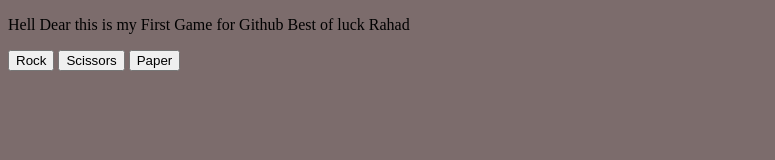
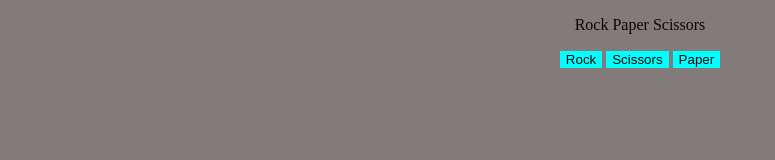
Before and after one commit to Rahadmr645/Superdev, a plain HTML site: page makingRockGame/index.html in a window 1280 px wide. Both pictures are taken after a click on the button "Rock". Shown: the whole page, without its empty margins (0-775 px from the left). Drawn offline with Linux system fonts and the light colour scheme.

Commit message:
Rock paper game

```diff
--- a/makingRockGame/index.html
+++ b/makingRockGame/index.html
@@ -5,18 +5,24 @@
     <meta charset="UTF-8">
     <meta name="viewport" content="width=device-width, initial-scale=1.0">
     <title>Rock Sisors Paper</title>
+    <link rel="stylesheet" href="style.css">
+    <script src="script.js"></script>
 </head>
-<style>
-    body {
-        background-color: #7c6c6c;
-    }
+
 </style>
 
 <body>
-    <p>Hell Dear this is my First Game for Github Best of luck Rahad</p>
-    <button>Rock</button>
-    <button>Scissors</button>
-    <button>Paper</button>
+    <p>Rock Paper Scissors</p>
+    <button onclick="
+     playGame ('Rock');
+
+    ">Rock</button>
+
+
+    <button onclick=" playGame ('Scissors')">Scissors</button>
+
+
+    <button onclick=" playGame ('Paper');">Paper</button>
 </body>
 
 </html>
--- /dev/null
+++ b/makingRockGame/script.js
@@ -0,0 +1,48 @@
+function randomMoves() {
+    const randomMove = Math.random();
+    let computerMove = '';
+    let Result = '';
+    if (randomMove > 0 && randomMove <= 1 / 2) {
+        computerMove = 'Rock';
+    } else if (randomMove > 1 / 2 && randomMove <= 2 / 3) {
+        computerMove = 'Paper';
+    } else if (randomMove > 2 / 3 && randomMove < 1) {
+        computerMove = 'Scissors';
+    }
+
+    return computerMove;
+
+}
+
+function playGame(playerMove) {
+    const computerMove = randomMoves();
+
+    if (playerMove === 'Rock') {
+        if (computerMove === 'Rock') {
+            Result = 'Tie';
+        } else if (computerMove === 'Paper') {
+            Result = 'You win';
+        } else if (computerMove === 'Scissors') {
+            Result = 'You Lose';
+        }
+    } else if (playerMove === 'Scissors') {
+        if (computerMove === 'Rock') {
+            Result = 'You win';
+        } else if (computerMove === 'Paper') {
+            Result = 'You lose';
+        } else if (computerMove === 'Scissors') {
+            Result = 'Tie.';
+        }
+    } else if (playerMove === 'Paper') {
+        if (computerMove === 'Rock') {
+            Result = 'You lose';
+        } else if (computerMove === 'Paper') {
+            Result = 'Tie';
+        } else if (computerMove === 'Scissors') {
+            Result = 'You win';
+        }
+    }
+
+    alert(`You Picked ${playerMove} . computer Picked ${computerMove} . And ${Result}`);
+
+}
--- /dev/null
+++ b/makingRockGame/style.css
@@ -0,0 +1,17 @@
+body {
+    background-color: #837a7a;
+    color: #0c0707;
+    align-items: center;
+    text-align: center;
+    justify-content: center;
+}
+
+button {
+    background-color: aqua;
+    border: none;
+    padding: 22dp;
+}
+
+button:hover {
+    border: 1px solid red;
+}
```
